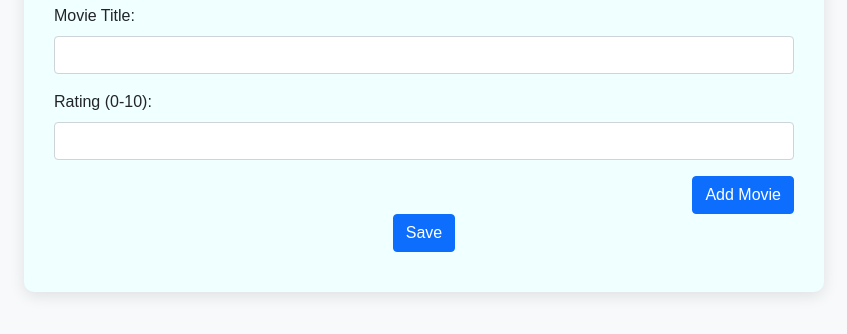
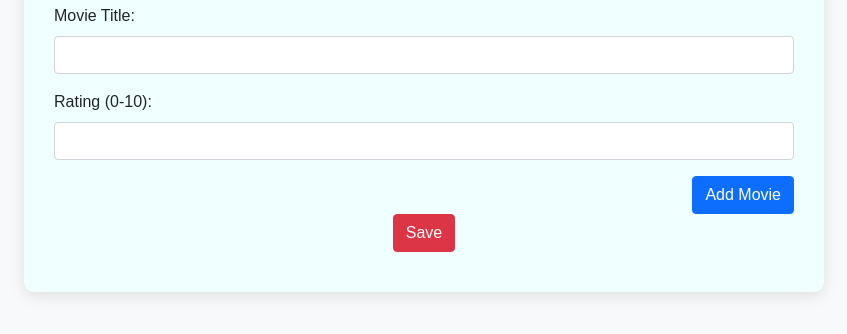
Before and after one commit to aliffmar/assessment2, a plain HTML site: page index.html in a window 1280 px wide. Shown: the part 112-446 px from the top of the page, without its empty margins (216-1063 px from the left). Drawn offline with nearby package versions, Linux system fonts and the light colour scheme; no server answers.

Commit message:
chg btn clr

```diff
--- a/index.html
+++ b/index.html
@@ -26,7 +26,7 @@
 
         <div id="moviesList" class="row"></div>
 
-        <button id="save-btn" class="btn btn-primary mt-3">Save</button>
+        <button id="save-btn" class="btn btn-danger mt-3">Save</button>
     </div>
 
     <script src="https://cdnjs.cloudflare.com/ajax/libs/axios/1.5.1/axios.min.js" integrity="sha512-emSwuKiMyYedRwflbZB2ghzX8Cw8fmNVgZ6yQNNXXagFzFOaQmbvQ1vmDkddHjm5AITcBIZfC7k4ShQSjgPAmQ==" crossorigin="anonymous" referrerpolicy="no-referrer"></script>
```
